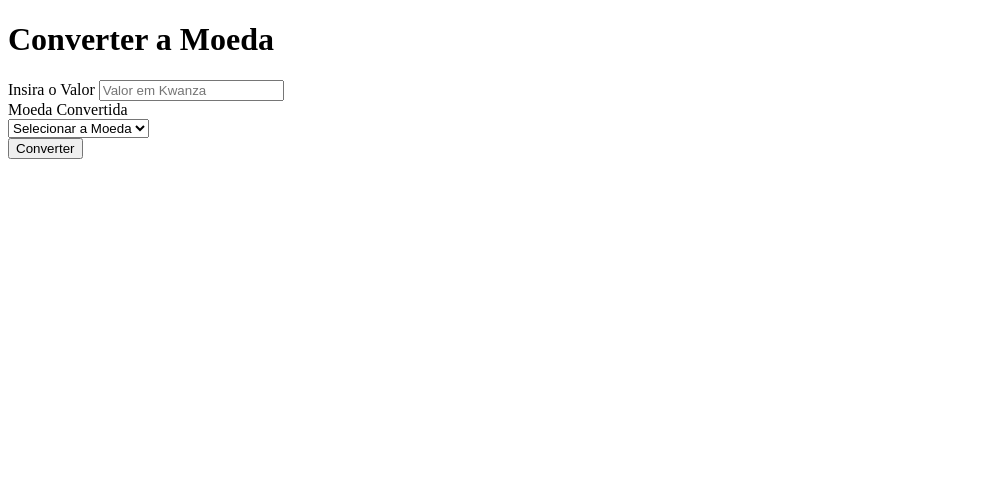
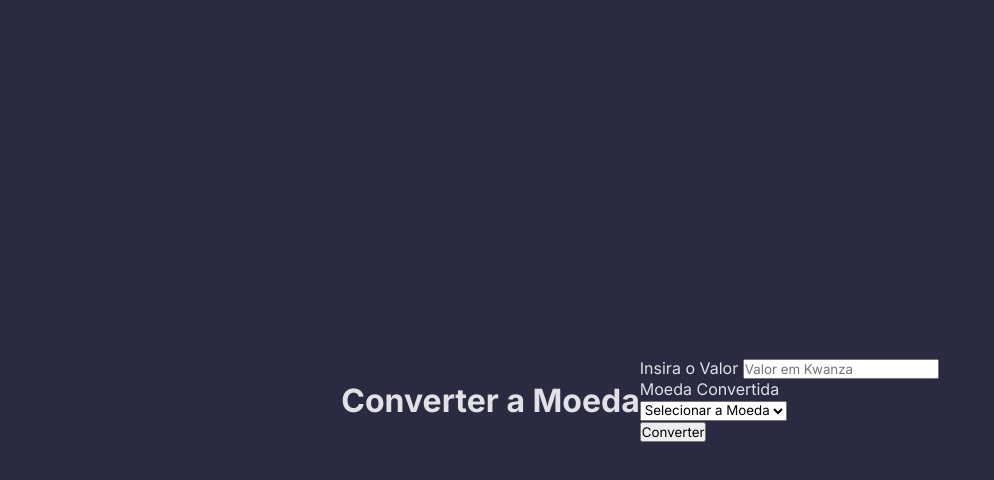
Before and after one commit to DavidJubino/conversor-moeda, a plain HTML site: page index.html in a window 1280 px wide. Shown: the whole page, without its empty margins (0-994 px from the left). Drawn offline with Linux system fonts and the light colour scheme.

Commit message:
Add global styles and font imports for currency converter UI

```diff
--- a/index.html
+++ b/index.html
@@ -1,6 +1,11 @@
 <!DOCTYPE html>
 <html lang="pt-br">
 <head>
+    <!-- IMPORTANDO FONTES DO GOOGLE FONTS -->
+    <link rel="preconnect" href="https://fonts.googleapis.com">
+    <link rel="preconnect" href="https://fonts.gstatic.com" crossorigin>
+    <link href="https://fonts.googleapis.com/css2?family=Inter:ital,opsz,wght@0,14..32,100..900;1,14..32,100..900&display=swap" rel="stylesheet">
+
     <meta charset="UTF-8">
     <meta name="viewport" content="width=device-width, initial-scale=1.0">
     <title> Conversor de Moeda </title>
--- a/styles/global.css
+++ b/styles/global.css
@@ -0,0 +1,31 @@
+:root {
+    --card-bg: #18182d;       /* Azul marinho bem escuro */
+    --input-bg: #0f0f1e;      /* Fundo do input (quase preto) */
+    --border-color: #2a2a40;  /* Borda sutil */
+    --text-placeholder: #52526b;
+    --text-color: #e1e1e6;    /* Texto claro para contraste */
+
+    --font-family: 'Inter', sans-serif;
+    --text-description: 14px/150% var(--font-family);
+    --text-title-md: 20px/150% var(--font-family);
+    --text-title-bold: 28px/150% var(--font-family);
+}
+
+* {
+    margin: 0;
+    padding: 0;
+    box-sizing: border-box;
+    font-family: var(--font-family);
+}
+
+body {
+    background-color: var(--border-color);
+    color: var(--text-color);
+    height: 100vh;
+    display: flex;
+    justify-content: center;
+    align-items: center;
+    overflow: hidden;
+    padding: 20px;
+
+}
```
